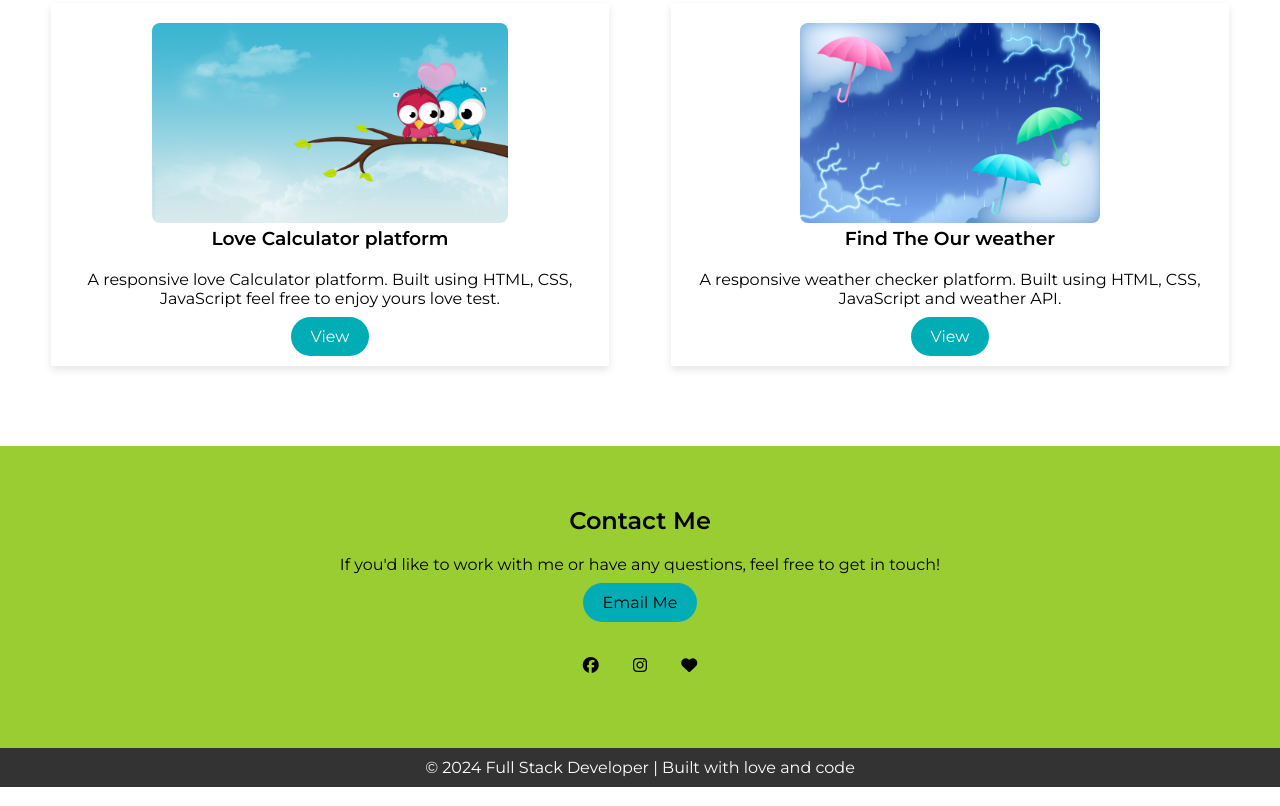
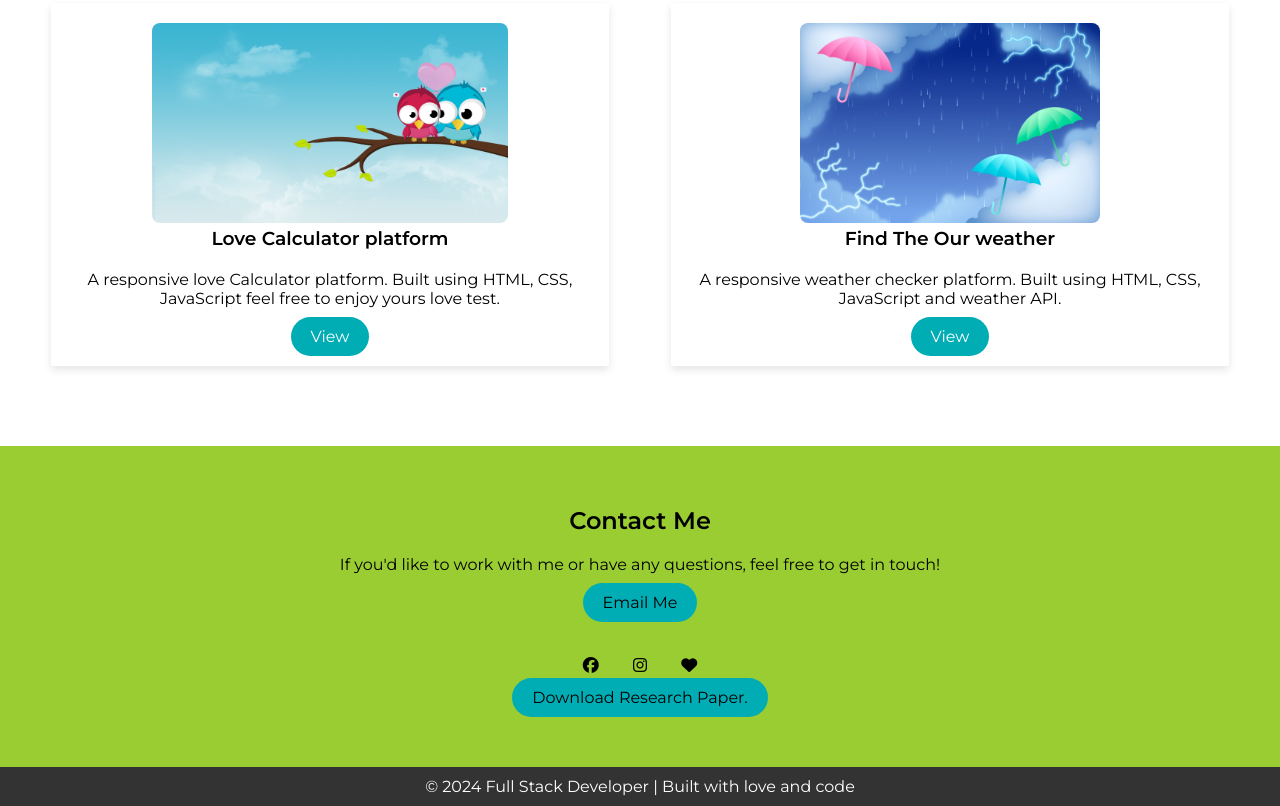
Before and after one commit to vikas-soft/portfolio, a plain HTML site: page index.html in a window 1280 px wide. Shown: the part 2431-3237 px from the top of the page. Drawn offline with Linux system fonts and the light colour scheme.

Commit message:
Update index.html
Add research paper

```diff
--- a/index.html
+++ b/index.html
@@ -162,6 +162,7 @@
     <a href="https://www.facebook.com/vikasBR04?mibextid=LQQJ4d" target="_blank"><i class="fa-brands fa-facebook" title="facebook"></i></a>
     <a href="https://www.instagram.com/vikas143.v?igsh=bDVjdmlqaDk4azdo" target="_blank"><i class="fa-brands fa-instagram"title="instagram"></i></a>
     <i class="fa-solid fa-heart" title="Heart"></i>
+      <p><a href="#" class="btn">Download Research Paper.</a></p>
     <div>
   </section>
 
```
